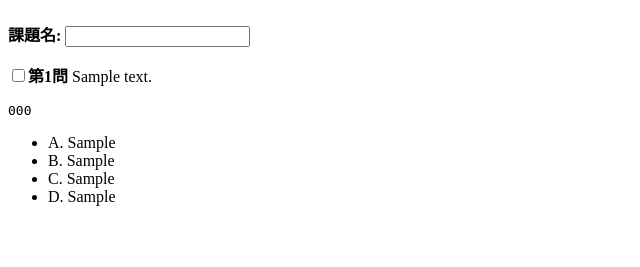
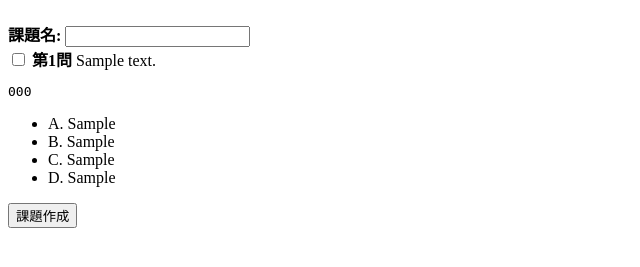
Before and after one commit to syunsuke-dev117/systemtype-zero, a Java web app: template src/main/webapp/WEB-INF/assignment_create.jsp in a window 1280 px wide. Shown: the part 122-389 px from the top of the page, without its empty margins (0-640 px from the left). Run offline with Tomcat 11, a stand-in JSP engine, Linux system fonts and the light colour scheme; the template is opened without the code that fills it: most values are stand-ins (such as "Sample title", 1, 10 or a date in 2020).

Commit message:
feat: 課題作成ボタンの追加したのとチェックボックスと問題文をラベルで組み合わせた

```diff
--- a/src/main/webapp/WEB-INF/assignment_create.jsp
+++ b/src/main/webapp/WEB-INF/assignment_create.jsp
@@ -32,7 +32,8 @@
   <%-- 問題を表示 --%>
   <c:forEach var="q" items="${listQuestions}" varStatus="st">
     <div>
-      <p><b><input type="checkbox" name="check_question_id" value=<c:out value="${q.questionId}"/>>第<c:out value="${st.count}"/>問</b> <c:out value="${q.questionBody}"/></p>
+        <input type="checkbox" id="check_question_id" name="check_question_id" value=<c:out value="${q.questionId}"/>>
+        <label for="check_question_id"><b>第<c:out value="${st.count}"/>問</b> <c:out value="${q.questionBody}"/></label>
 
       <%-- コードがある問題はさらに表示 --%>
       <c:if test="${not empty q.questionCode}">
@@ -49,6 +50,8 @@
 
     </div>
   </c:forEach>
+
+  <button type="submit">課題作成</button>
 </form>
 
 </body>
```
